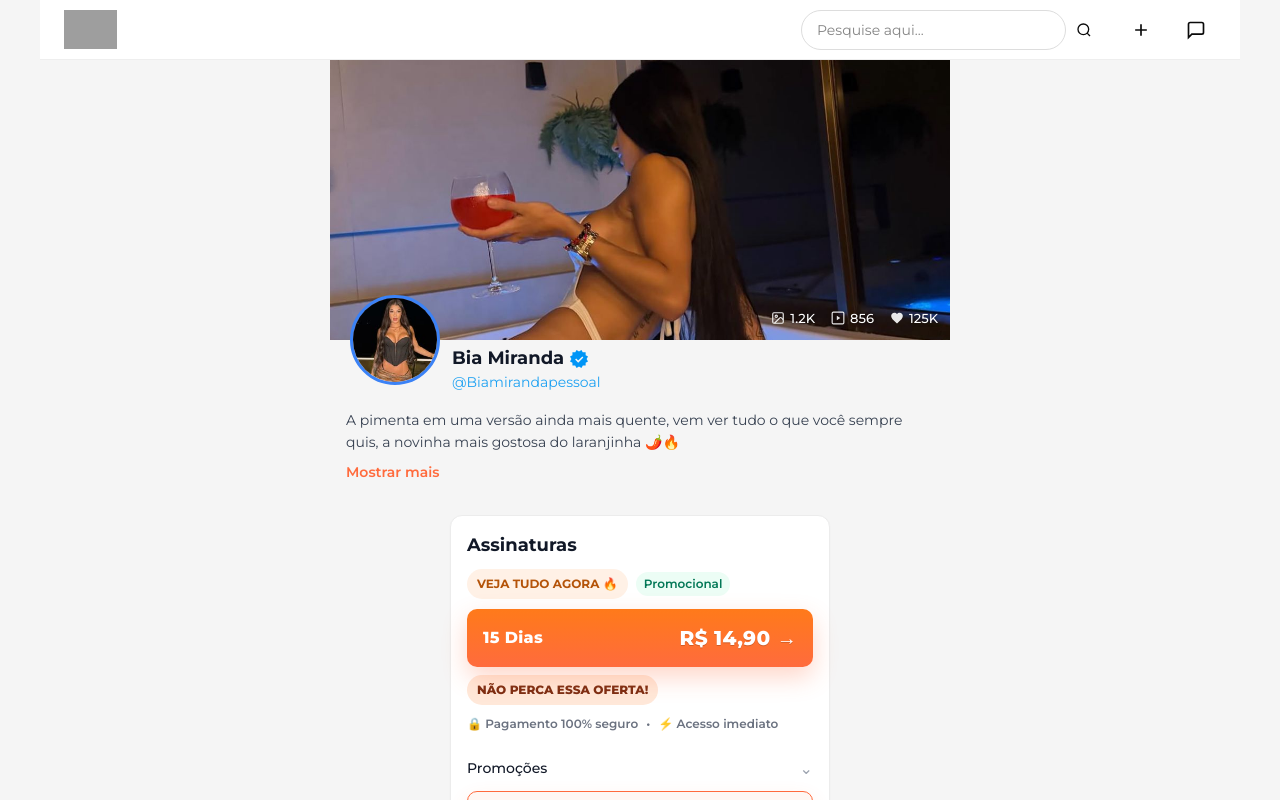
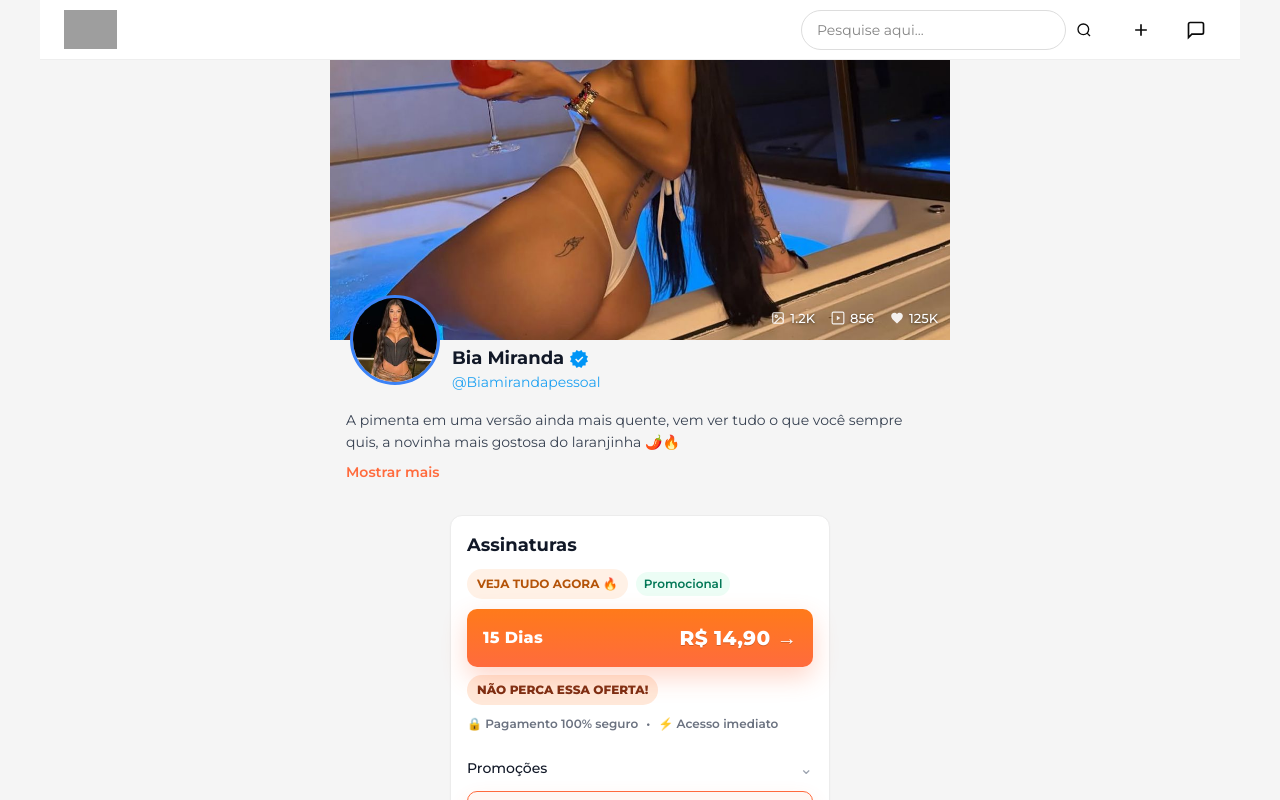
Before and after one commit to gabrielkevin719-pixel/keviing7s, a Next.js app: page / in a window 1280 px wide. Shown: the top 800 px of the page. Built offline with nearby package versions, Linux system fonts and the light colour scheme; grey boxes are pictures that could not be loaded.

Commit message:
style: adjust cover photo position to show more bottom
Improve cover photo display to focus on lower part.

```diff
--- a/app/page.tsx
+++ b/app/page.tsx
@@ -1215,7 +1215,7 @@ export default function PrivacyPage() {
           <div className="profile-section">
             <div className="cover-section">
               <div className="cover-image">
-                <Image src="/images/cover.jpg" width={640} height={350} alt="Imagem de capa" style={{ width: '100%', height: '100%', objectFit: 'cover' }} unoptimized />
+                <Image src="/images/cover.jpg" width={640} height={350} alt="Imagem de capa" style={{ width: '100%', height: '100%', objectFit: 'cover', objectPosition: 'center 75%' }} unoptimized />
 <div className="stats">
                   <span><svg className="stat-icon" xmlns="http://www.w3.org/2000/svg" width="14" height="14" viewBox="0 0 24 24" fill="none" stroke="currentColor" strokeWidth="2"><rect width="18" height="18" x="3" y="3" rx="2" ry="2"/><circle cx="9" cy="9" r="2"/><path d="m21 15-3.086-3.086a2 2 0 0 0-2.828 0L6 21"/></svg> 1.2K</span>
                   <span><svg className="stat-icon" xmlns="http://www.w3.org/2000/svg" width="14" height="14" viewBox="0 0 24 24" fill="currentColor"><path d="m10 8 6 4-6 4V8z"/><rect width="20" height="20" x="2" y="2" rx="2" fill="none" stroke="currentColor" strokeWidth="2"/></svg> 856</span>
@@ -1533,7 +1533,7 @@ export default function PrivacyPage() {
 
             {pixModalState === 'error' && (
               <div className="pix-error">
-                <div className="pix-error-icon">��️</div>
+                <div className="pix-error-icon">���️</div>
                 <p className="pix-error-text">{pixError || 'Erro ao gerar PIX. Tente novamente.'}</p>
                 <button style={{ background: '#6b7280', color: '#fff', border: 'none', borderRadius: '12px', padding: '12px 28px', fontSize: '14px', fontWeight: 700, cursor: 'pointer' }} onClick={fecharPixModal}>
                   Fechar
```
